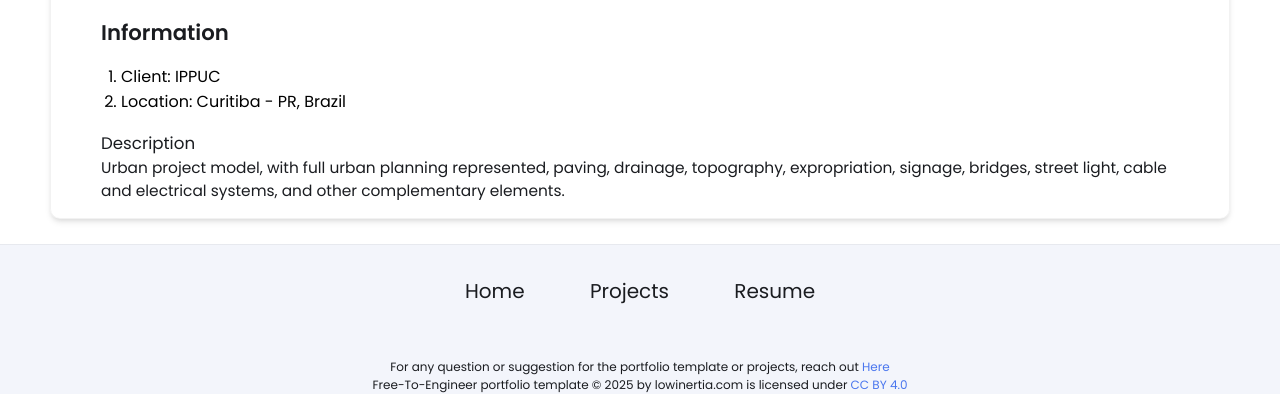
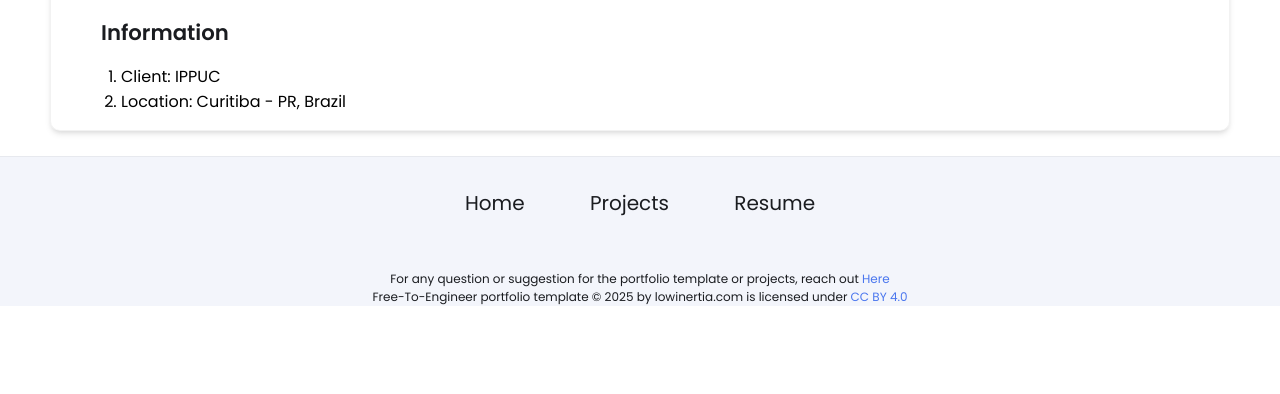
Before and after one commit to sneffetsd/sneffetsd.github.io, a Jekyll site: the page built from _projects/model-coordination-ippuc/index.md, in a window 1280 px wide, cut to the strip 1060-1454 px from the top of the page. Built offline with Jekyll 4.4.1, drawn with Linux system fonts in a browser that asks for light colours; after the commit the page ends 1366 px from its top, so only the background shows below that.

```diff
--- a/_config.yml
+++ b/_config.yml
@@ -53,6 +53,7 @@ skills:
     - Autodesk Civil 3D
     - Autodesk Revit
     - Autodesk Infraworks
+    - Autodesk Navisworks
     - Dynamo
   - category: Programming
     tools:
--- a/_projects/model-coordination-ippuc/index.md
+++ b/_projects/model-coordination-ippuc/index.md
@@ -17,6 +17,3 @@ main-image: /project1.png
 ## Information
 1. Client: IPPUC
 2. Location: Curitiba - PR, Brazil
-
-### Description
-Urban project model, with full urban planning represented, paving, drainage, topography, expropriation, signage, bridges, street light, cable and electrical systems, and other complementary elements.
```
Also changed, not shown: _projects/pr-463/index.md (added, +20 -0 lines), _projects/pr-463/img01.png (added), _projects/pr-463/img03.png (added), _projects/pr-463/img04.png (added), _projects/pr-463/img05.png (added), _projects/pr-463/img06.png (added), _projects/pr-463/img07.png (added), 2 other files.
